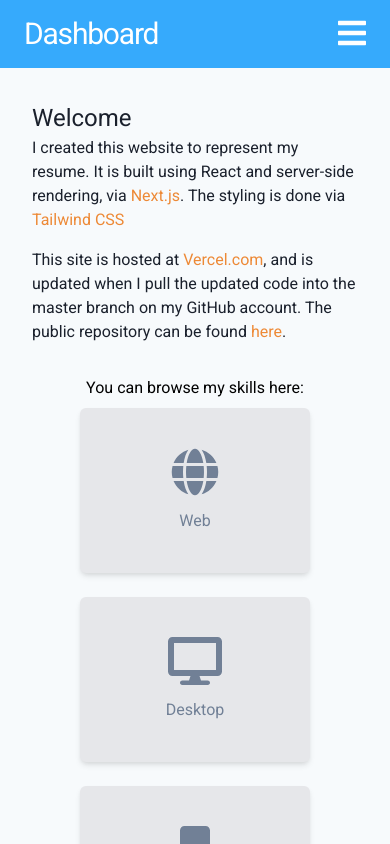
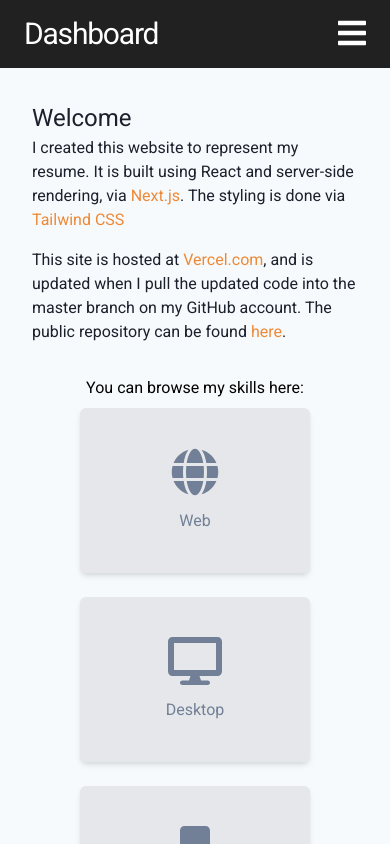
Before and after one commit to grant1842/resume, a Next.js app: page / in a window 390 px wide. Shown: the top 844 px of the page. Built offline with nearby package versions, Linux system fonts and the light colour scheme.

Commit message:
color change

```diff
--- a/components/header.tsx
+++ b/components/header.tsx
@@ -11,7 +11,7 @@ type Props = {
 
 const Header = ({ title, onMobileMenuToggle }: Props) => {
     return (
-        <div className={`bg-blue-primary flex items-center`}>
+        <div className={`bg-gray-primary md:bg-blue-primary flex items-center`}>
             <header className={`flex-1 flex flex-col md:flex-row items-between py-4 mx-6`}>
                 <Link href='/'>
                     <a className={'text-white'}>
```
